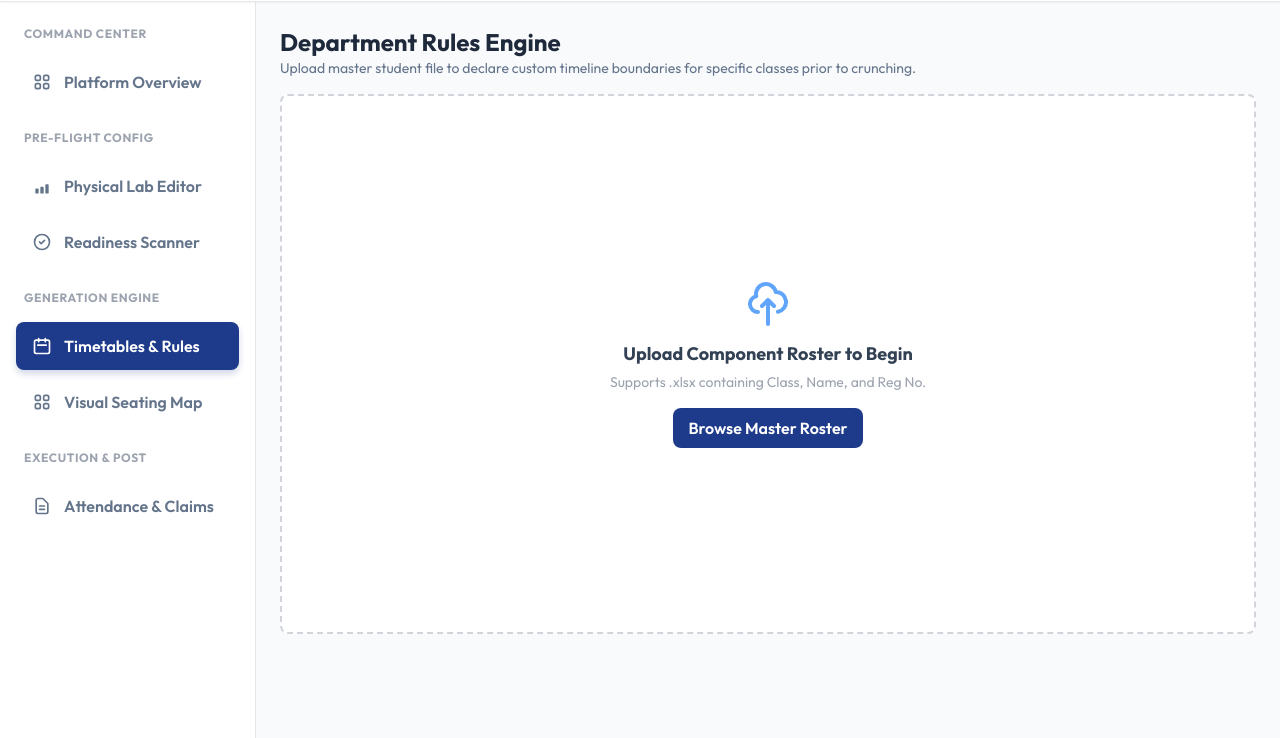
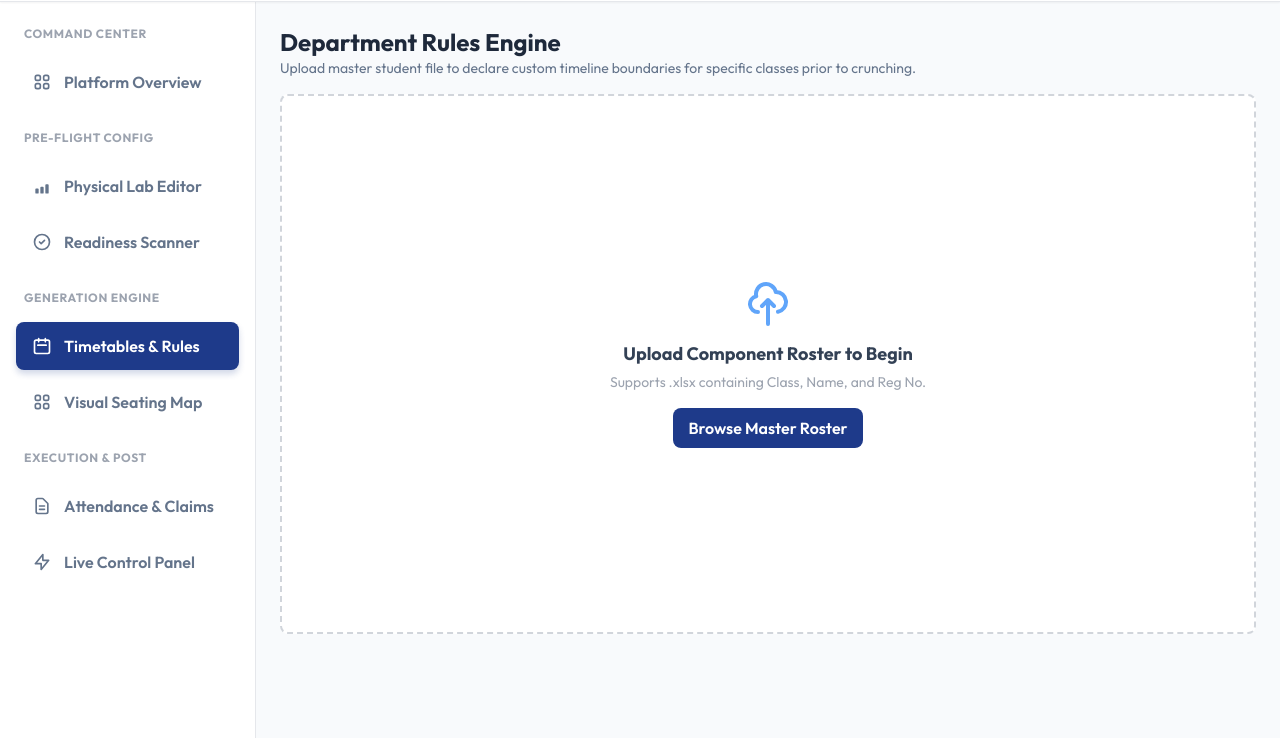
Before and after one commit to ajayjames027/jostel_automation, a website: page Component_1_Master_Hub.html in a window 1280 px wide. Shown: the part 62-800 px from the top of the page. Drawn offline with nearby package versions, Linux system fonts and the light colour scheme.

Commit message:
Orchestrator: Restore Live Control Panel sidebar button

```diff
--- a/Component_1_Master_Hub.html
+++ b/Component_1_Master_Hub.html
@@ -109,6 +109,10 @@
             <div class="sidebar-item" :class="{'active': activeTab === 'docs'}" @click="activeTab = 'docs'">
                 <svg class="w-5 h-5" fill="none" stroke="currentColor" viewBox="0 0 24 24"><path stroke-linecap="round" stroke-linejoin="round" stroke-width="2" d="M9 12h6m-6 4h6m2 5H7a2 2 0 01-2-2V5a2 2 0 012-2h5.586a1 1 0 01.707.293l5.414 5.414a1 1 0 01.293.707V19a2 2 0 01-2 2z"></path></svg>
                 Attendance & Claims
+            </div>
+            <div class="sidebar-item" :class="{'active': activeTab === 'live'}" @click="activeTab = 'live'">
+                <svg class="w-5 h-5" fill="none" stroke="currentColor" viewBox="0 0 24 24"><path stroke-linecap="round" stroke-linejoin="round" stroke-width="2" d="M13 10V3L4 14h7v7l9-11h-7z"></path></svg>
+                Live Control Panel
             </div>
         </div>
 
```
